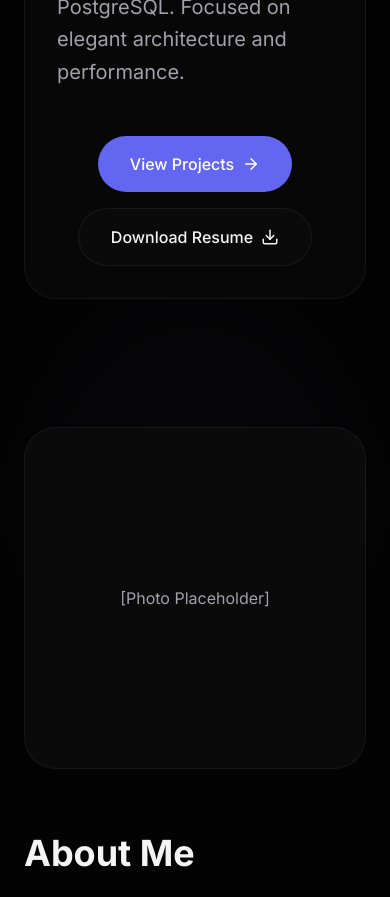
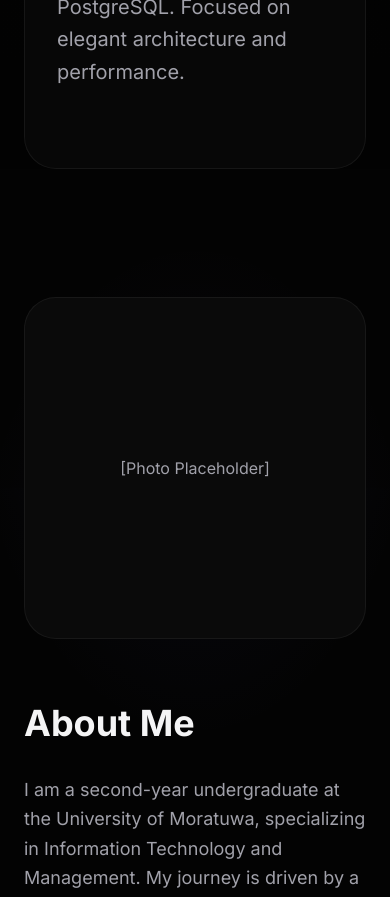
Before and after one commit to KasunBandara921/portfolio, a Next.js app: page / in a window 390 px wide. Shown: the part 1200-2097 px from the top of the page. Built offline with nearby package versions, Linux system fonts and the light colour scheme.

Commit message:
feat: implement responsive hero section with background image and animated content

```diff
--- a/src/components/Hero.tsx
+++ b/src/components/Hero.tsx
@@ -1,7 +1,6 @@
 "use client";
 
 import { motion } from "framer-motion";
-import { ArrowRight, Download } from "lucide-react";
 import Image from "next/image";
 
 export default function Hero() {
@@ -42,15 +41,6 @@ export default function Hero() {
           <p className="text-xl md:text-2xl text-[var(--color-muted)] max-w-2xl mx-auto mb-12 leading-relaxed">
             Building scalable full-stack applications with Next.js, Spring Boot, and PostgreSQL. Focused on elegant architecture and performance.
           </p>
-
-          <div className="flex flex-col sm:flex-row items-center justify-center gap-4">
-            <button className="flex items-center gap-2 px-8 py-4 bg-[var(--color-primary)] text-white rounded-full font-medium hover:opacity-90 transition-all duration-300 hover:scale-105 active:scale-95">
-              View Projects <ArrowRight size={18} />
-            </button>
-            <button className="flex items-center gap-2 px-8 py-4 bg-[var(--color-card)] border border-[var(--color-card-border)] text-[var(--color-foreground)] rounded-full font-medium hover:opacity-95 transition-all duration-300 hover:scale-105 active:scale-95">
-              Download Resume <Download size={18} />
-            </button>
-          </div>
         </motion.div>
       </div>
     </section>
```
